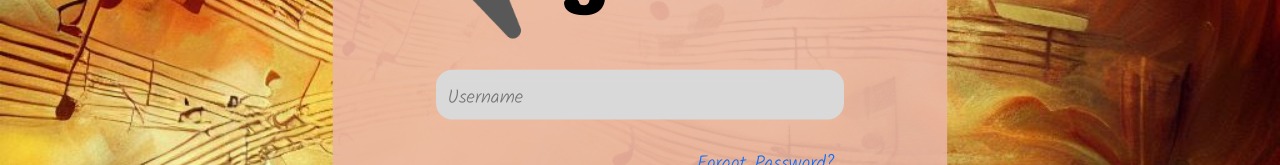
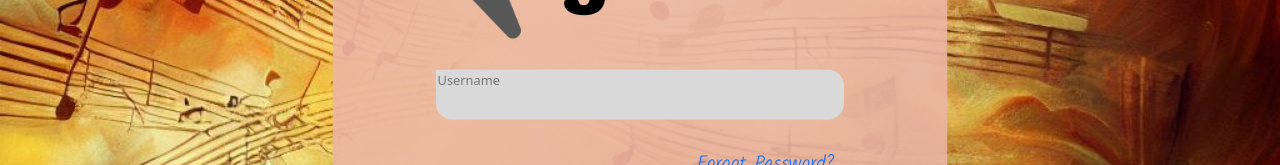
Before and after one commit to anthew/SongCanvas, a website: page website/login/login.html in a window 1280 px wide. Shown: the part 259-424 px from the top of the page. Drawn offline with nearby package versions, Linux system fonts and the light colour scheme; a web font is replaced by a local one.

Commit message:
Update login.css

```diff
--- a/website/login/login.css
+++ b/website/login/login.css
@@ -299,7 +299,7 @@ body{
   border-radius: 20.21px;
 }
 
-.login-anthony .text-wrapper-9 input[type="text"]{
+.login-anthony .text-wrapper-9 input[type="email"]{
   position: absolute;
   top: 15px;
   left: 12px;
```
